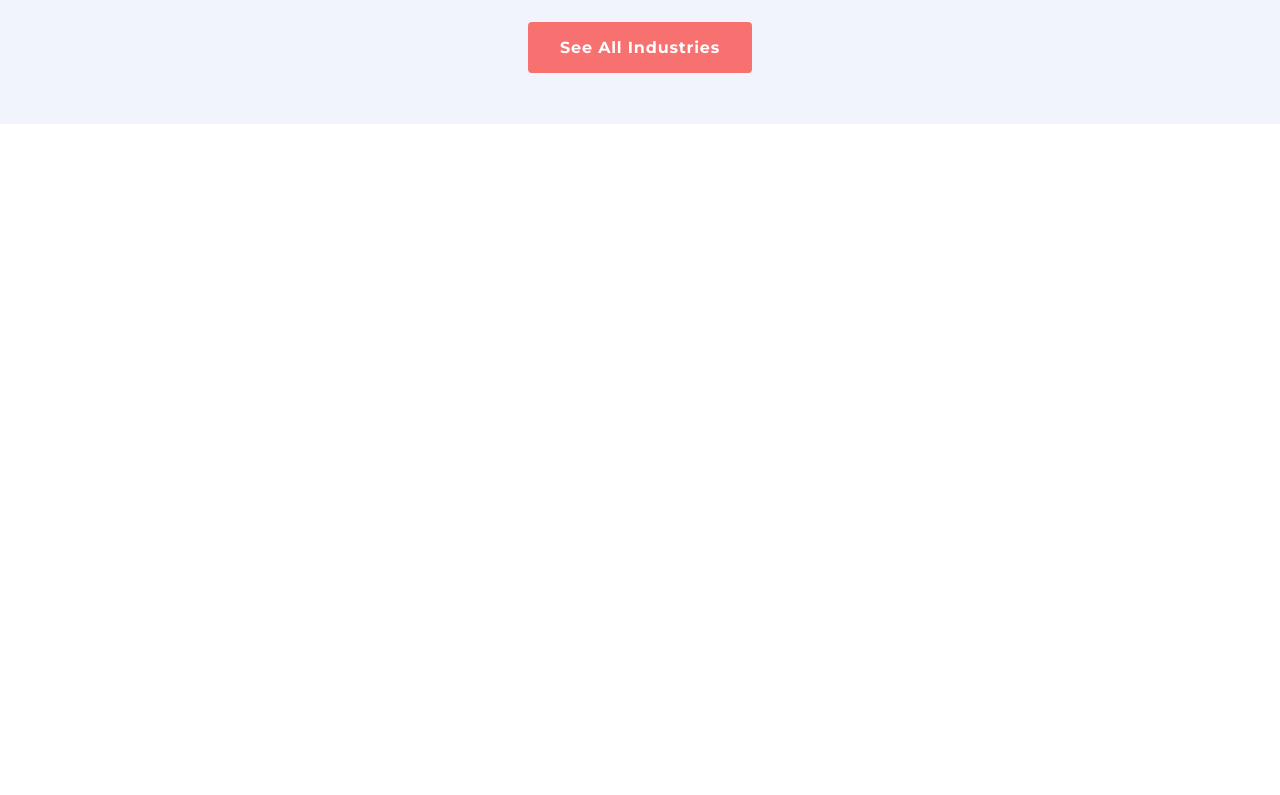
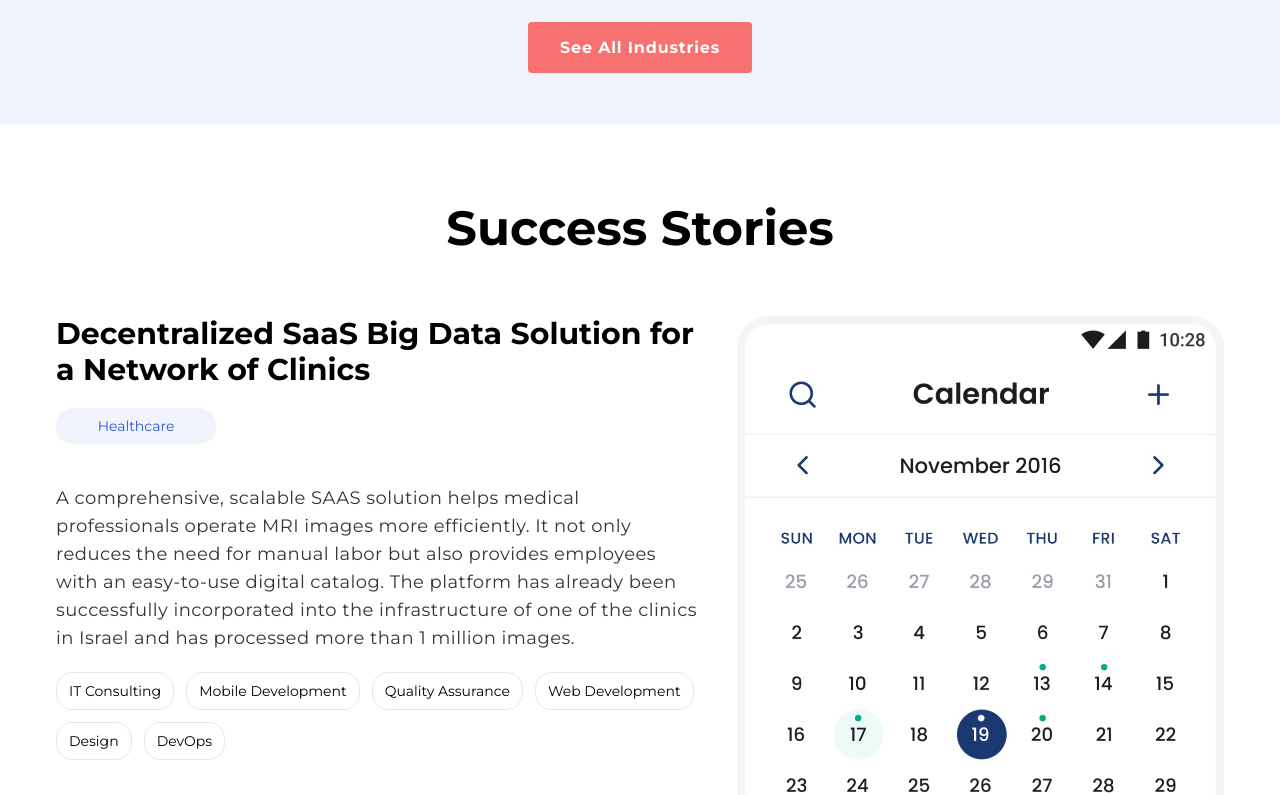
Before and after one commit to hanif365/lightit, a Next.js app: page / in a window 1280 px wide. Shown: the part 3840-4635 px from the top of the page. Before the commit the page ends 3964 px from the top, so only its background shows below. Built offline with nearby package versions, Linux system fonts and the light colour scheme.

Commit message:
res: make responsive of uccessstories section

```diff
--- a/src/app/page.js
+++ b/src/app/page.js
@@ -13,7 +13,7 @@ export default function Home() {
       <Services />
       <Awards />
       <Industries />
-      {/* <SuccessStories /> */}
+      <SuccessStories />
       {/* <Testimonial /> */}
       {/* <Contact /> */}
     </main>
--- a/src/components/HomePageComponent/SuccessStories/SuccessStories.jsx
+++ b/src/components/HomePageComponent/SuccessStories/SuccessStories.jsx
@@ -56,17 +56,19 @@ const SuccessStories = () => {
     slidesToScroll: 1,
   };
   return (
-    <div className="px-14 2xl:px-72 pt-20 pb-16">
-      <h1 className="lg:text-5xl 2xl:text-6xl font-bold text-center">
+    <div className="px-5 lg:px-14 2xl:px-72 pt-20 pb-16">
+      <h1 className="text-3xl lg:text-5xl 2xl:text-6xl font-bold text-center">
         Success Stories
       </h1>
       <div className="pt-16">
         <Slider {...settings}>
           {successStories?.map((successStory) => (
             <div className="" key={successStory.id}>
-              <div className="flex ">
-                <div className="w-7/12 pr-10">
-                  <h2 className="lg:text-3xl font-bold">{successStory.name}</h2>
+              <div className="flex flex-col-reverse lg:flex-row">
+                <div className="w-full lg:w-7/12 lg:pr-10">
+                  <h2 className="text-xl pt-10 lg:pt-0 lg:text-3xl font-bold">
+                    {successStory.name}
+                  </h2>
                   <p className="text-[#2954DA] text-sm bg-[#F1F4FD] p-2 my-5 w-40 rounded-2xl text-center">
                     {successStory.dept}
                   </p>
@@ -84,7 +86,7 @@ const SuccessStories = () => {
                     ))}
                   </div>
 
-                  <div className="flex items-center text-red-500 hover:text-red-600 group pt-8 cursor-pointer">
+                  <div className="flex items-center text-red-500 hover:text-red-600 group pt-8 pb-5 lg:pb-0 cursor-pointer">
                     <p className="mr-5 font-medium">Learn more</p>
                     <FaArrowRightLong
                       className="group-hover:ml-3 duration-300"
@@ -93,7 +95,7 @@ const SuccessStories = () => {
                   </div>
                 </div>
 
-                <div className="w-5/12">
+                <div className="w-full lg:w-5/12">
                   <div className="flex space-x-3 overflow-x-hidden">
                     <Image
                       className="w-full h-full"
```
